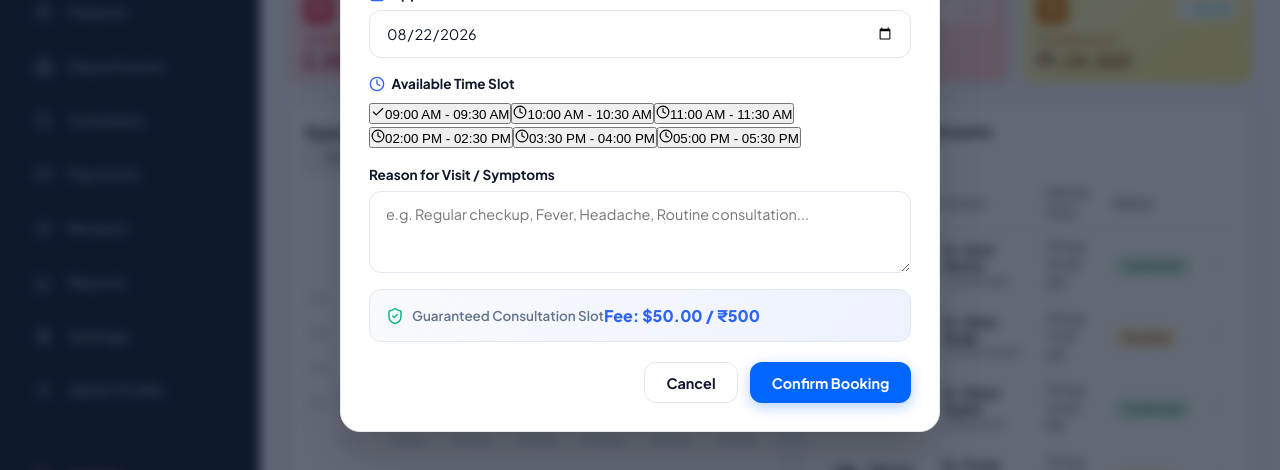
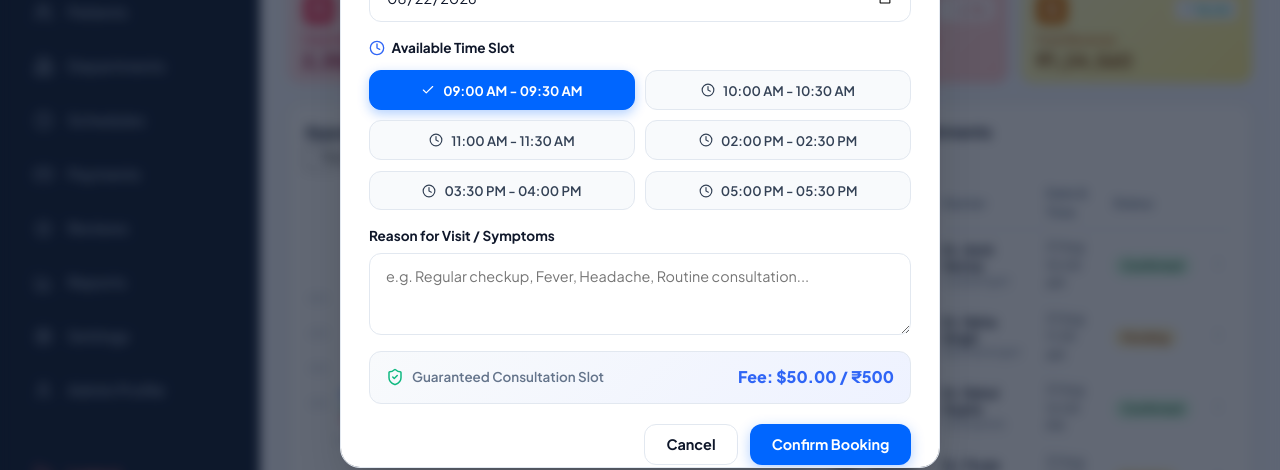
Before and after one commit to swatimistechalphonic-bot/Appointmentbackend, a React (Vite) app in the folder frontend/: page / in a window 1280 px wide. Both pictures are taken after a click on the button "Book Appointment". Shown: the part 292-762 px from the top of the page. Built offline with nearby package versions, Linux system fonts and the light colour scheme; no server answers; grey boxes are pictures that could not be loaded.

Commit message:
Fix time slot grid styling and fee summary layout in BookAppointmentModal

```diff
--- a/frontend/src/components/BookAppointmentModal.jsx
+++ b/frontend/src/components/BookAppointmentModal.jsx
@@ -233,7 +233,7 @@ const BookAppointmentModal = ({ isOpen, onClose, onBookingSuccess, preselectedDo
             padding: '0.85rem 1rem',
             margin: '1rem 0 1.25rem',
             display: 'flex',
-            justify: 'space-between',
+            justifyContent: 'space-between',
             alignItems: 'center'
           }}>
             <div style={{ display: 'flex', alignItems: 'center', gap: '0.5rem', fontSize: '0.84rem', color: '#64748B', fontWeight: '600' }}>
--- a/frontend/src/index.css
+++ b/frontend/src/index.css
@@ -620,3 +620,42 @@ body {
   background-color: #FEE2E2;
   color: #DC2626;
 }
+
+/* Time Slot Selector Grid & Buttons */
+.slot-grid {
+  display: grid;
+  grid-template-columns: repeat(2, 1fr);
+  gap: 0.65rem;
+  margin-top: 0.35rem;
+}
+
+.slot-btn {
+  display: inline-flex;
+  align-items: center;
+  justify-content: center;
+  gap: 0.5rem;
+  padding: 0.65rem 0.85rem;
+  background-color: #F8FAFC;
+  border: 1.5px solid #E2E8F0;
+  border-radius: var(--radius-md);
+  color: #334155;
+  font-family: var(--font-primary);
+  font-size: 0.82rem;
+  font-weight: 600;
+  cursor: pointer;
+  transition: var(--transition);
+}
+
+.slot-btn:hover {
+  border-color: #0066FF;
+  background-color: #EFF6FF;
+  color: #0066FF;
+}
+
+.slot-btn.selected {
+  background-color: #0066FF;
+  border-color: #0066FF;
+  color: #FFFFFF;
+  font-weight: 700;
+  box-shadow: 0 4px 12px rgba(0, 102, 255, 0.3);
+}
```
